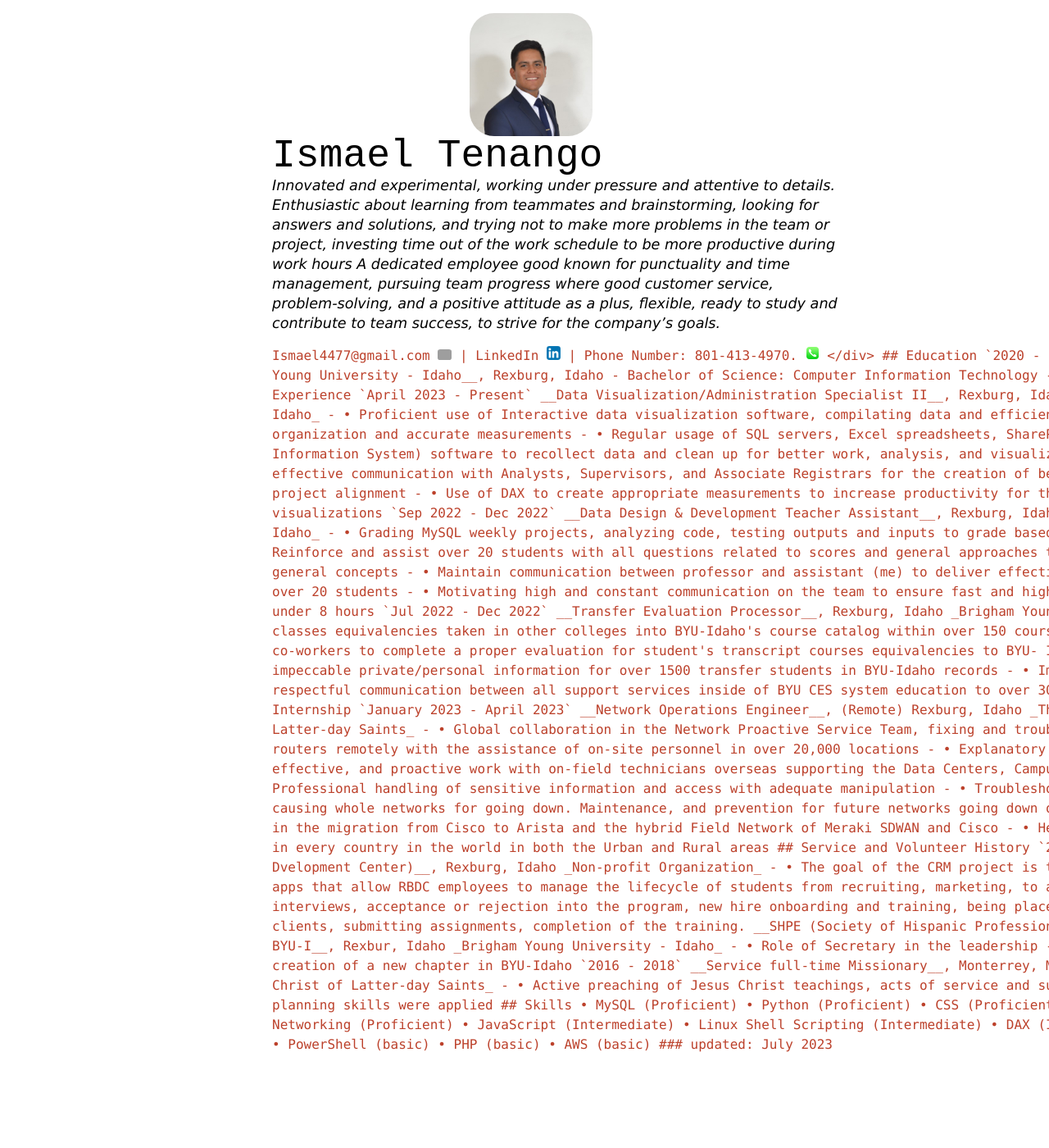
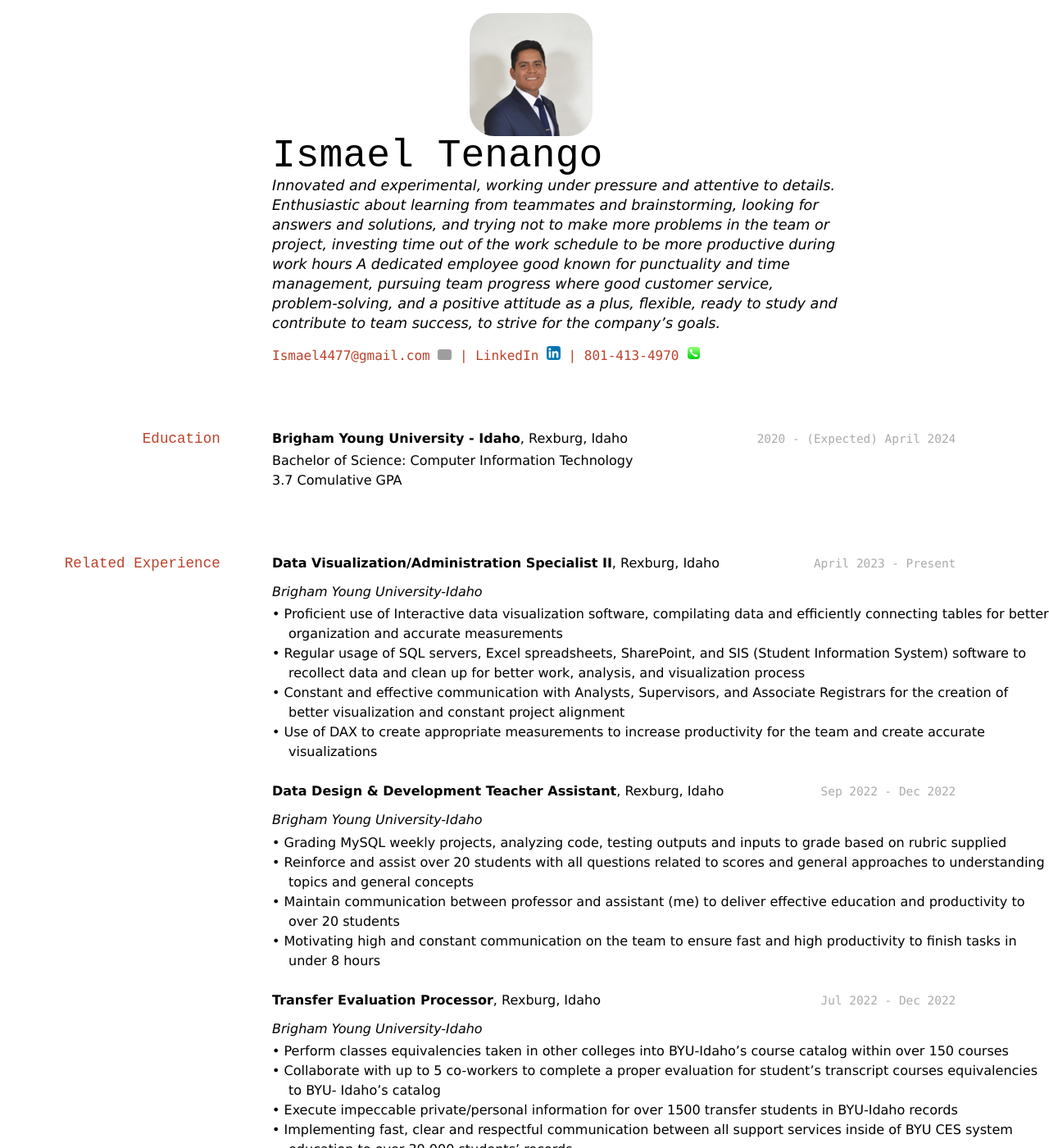
Before and after one commit to ismaeltenango/ismael_resume, a Jekyll site: the page built from docs/index.md, in a window 1280 px wide and 1400 px high. Shown: the whole window at 82% size. Built offline with Jekyll 4.4.1, drawn with Linux system fonts in a browser that asks for light colours; some of the changed text lies outside the part shown; grey boxes are pictures that could not be loaded.

Commit message:
final2.0

```diff
--- a/docs/index.md
+++ b/docs/index.md
@@ -15,17 +15,16 @@
 
 <div id="webaddress">
   <a href = "mailto: ismael4477@gmail.com">Ismael4477@gmail.com</a>
-  <a href="mailto: ismael4477@gmail.com" target="_blank"><img src="./mail_logo.png" alt="Mail logo" style="width: 17px; border-radius: 20%;"><a>
+  <a href="mailto: ismael4477@gmail.com" target="_blank"><img src="./mail_logo.png" alt="Mail logo" style="width: 17px; border-radius: 20%;"></a>
 
 | <a href="https://www.linkedin.com/in/ismael-tenango1998/">LinkedIn
-<a href="https://www.linkedin.com/in/ismael-tenango1998/" target="_blank"><img src="./linkedin_logo.png" alt="Linkedin logo" style="width: 17px; border-radius: 20%;"><a>
+<a href="https://www.linkedin.com/in/ismael-tenango1998/" target="_blank"><img src="./linkedin_logo.png" alt="Linkedin logo" style="width: 17px; border-radius: 20%;"></a>
 </a>
 
-|  <a href="tel:8014134970">Phone Number: 801-413-4970.</a>
-<a href="tel:8014134970" target="_blank"><img src="./phone_logo.png" alt="Phone logo" style="width: 17px; border-radius: 20%;"><a>
+|  <a href="tel:8014134970">801-413-4970</a>
+<a href="tel:8014134970" target="_blank"><img src="./phone_logo.png" alt="Phone logo" style="width: 17px; border-radius: 20%;"></a>
 </div>
 
-<!-- https://www.monique.tech/the-art-of-markdown -->
 
 ## Education
 
```
